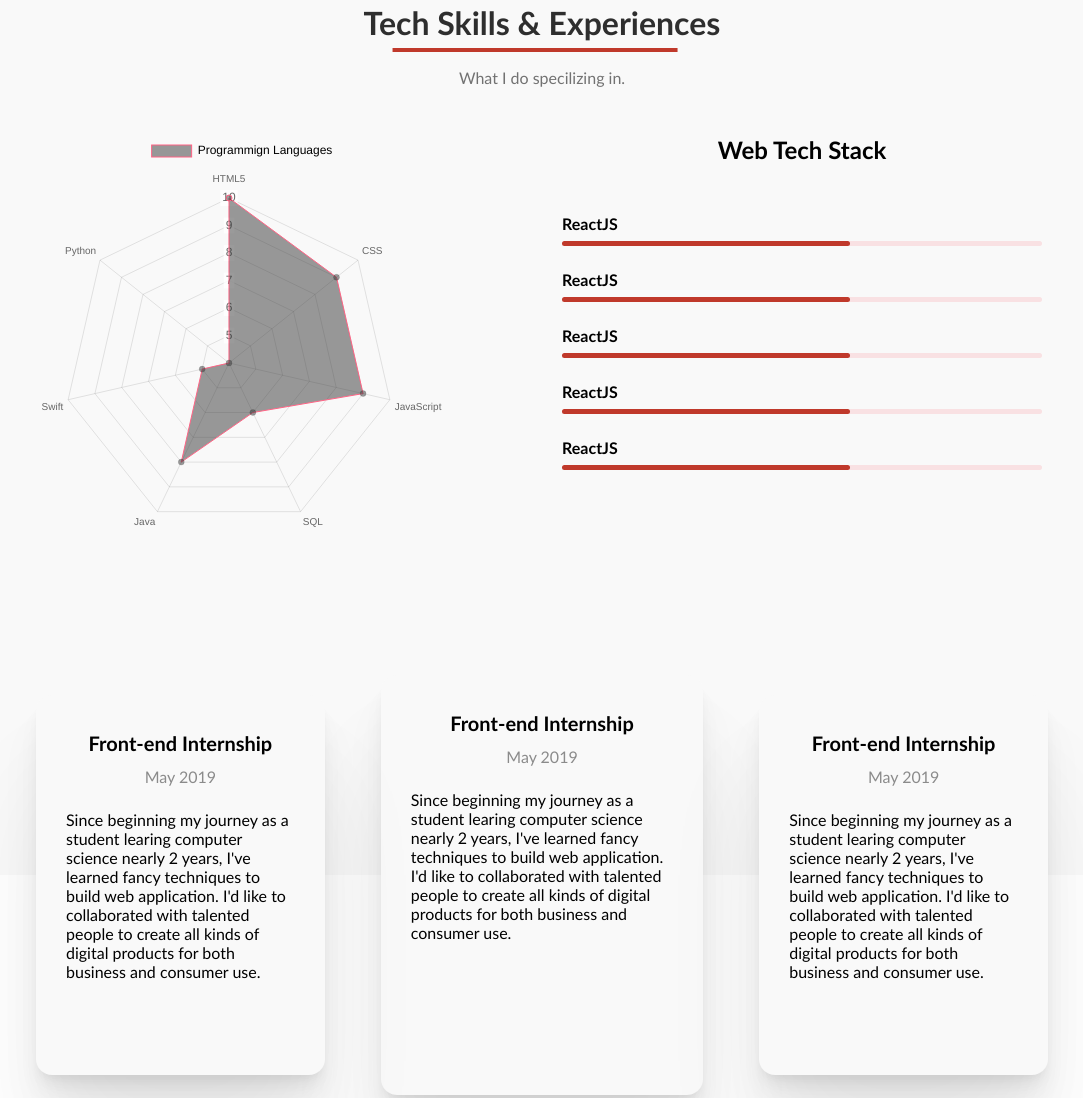
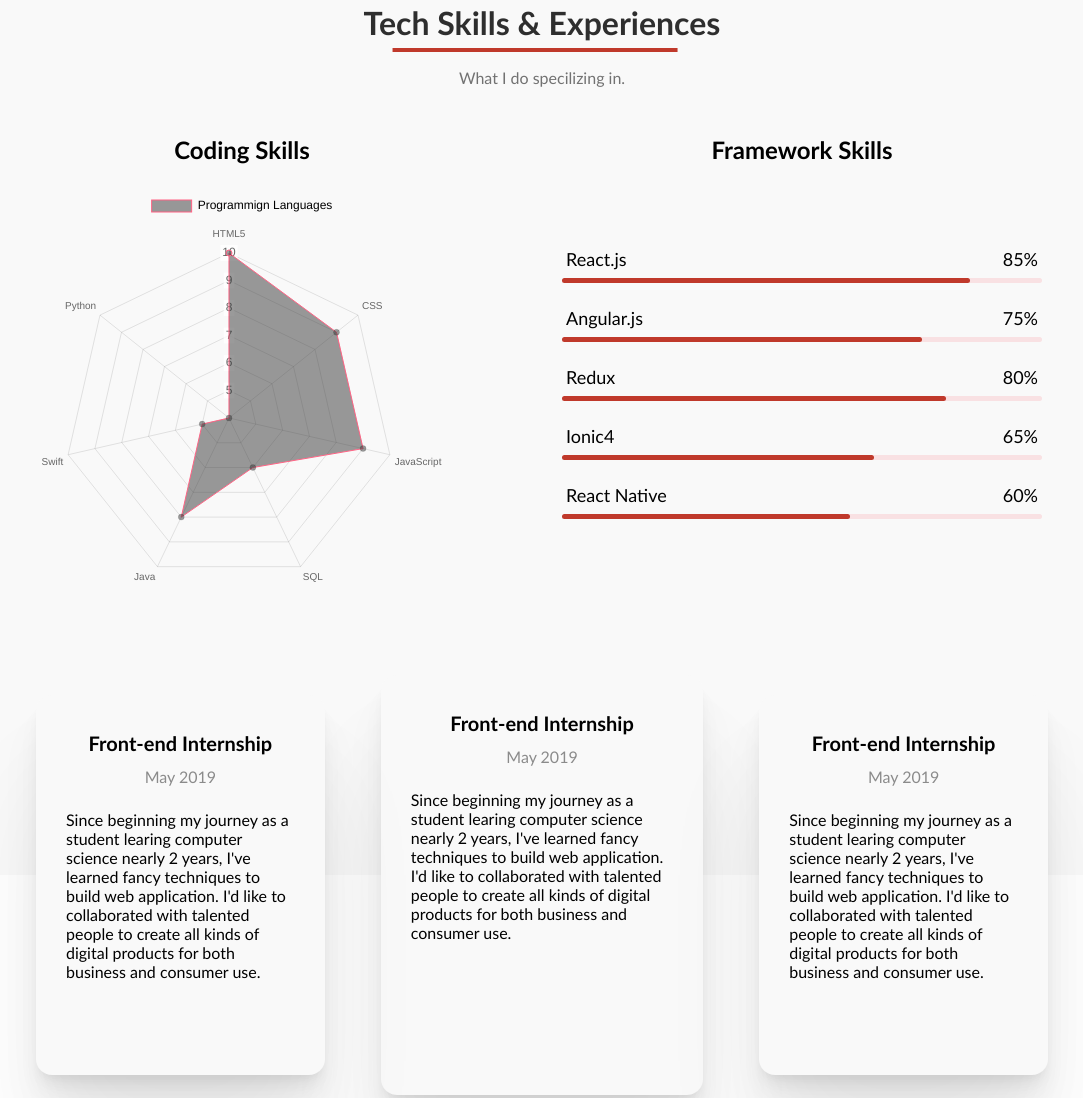
Before and after one commit to younggg96/person-website-guanggeng, a plain HTML site: page index.html in a window 1280 px wide. Shown: the part 2717-3815 px from the top of the page, without its empty margins (98-1181 px from the left). Drawn offline with nearby package versions, Linux system fonts and the light colour scheme; some packages are replaced by stand-ins of ours; a script that the page names is missing.

Commit message:
new update

```diff
--- a/index.html
+++ b/index.html
@@ -5,6 +5,7 @@
     <meta charset="UTF-8" />
     <meta name="viewport" content="width=device-width, initial-scale=1.0" />
     <link rel="stylesheet" href="style.css" />
+    <link rel="stylesheet" href="mobile.css" />
     <link rel="stylesheet" href="libs/glide/glide.core.min.css" />
     <link rel="stylesheet" href="libs/glide/glide.theme.min.css" />
     <link rel="stylesheet" href="https://unpkg.com/leaflet@1.7.1/dist/leaflet.css"
@@ -196,39 +197,55 @@
             <p class="intro">What I do specilizing in.</p>
             <div class="skills-experience-content">
                 <div class="skills-content">
+                    <h2>Coding Skills</h2>
                     <canvas id="myChart" width="400" height="400"></canvas>
                 </div>
                 <div class="experience-content">
-                    <h2>Web Tech Stack</h2>
+                    <h2>Framework Skills</h2>
                     <ul>
                         <li>
-                            <h4>ReactJS</h4>
+                            <div class="skill-title">
+                                <div class="title-content">React.js</div>
+                                <div class="skill-num">85%</div>
+                            </div>
                             <div class="meter">
-                                <div></div>
+                                <div class="meter-length1"></div>
                             </div>
                         </li>
                         <li>
-                            <h4>ReactJS</h4>
+                            <div class="skill-title">
+                                <div class="title-content">Angular.js</div>
+                                <div class="skill-num">75%</div>
+                            </div>
                             <div class="meter">
-                                <div></div>
+                                <div class="meter-length2"></div>
                             </div>
                         </li>
                         <li>
-                            <h4>ReactJS</h4>
+                            <div class="skill-title">
+                                <div class="title-content">Redux</div>
+                                <div class="skill-num">80%</div>
+                            </div>
                             <div class="meter">
-                                <div></div>
+                                <div class="meter-length3"></div>
                             </div>
                         </li>
                         <li>
-                            <h4>ReactJS</h4>
+                            <div class="skill-title">
+                                <div class="title-content">Ionic4</div>
+                                <div class="skill-num">65%</div>
+                            </div>
                             <div class="meter">
-                                <div></div>
+                                <div class="meter-length4"></div>
                             </div>
                         </li>
                         <li>
-                            <h4>ReactJS</h4>
+                            <div class="skill-title">
+                                <div class="title-content">React Native</div>
+                                <div class="skill-num">60%</div>
+                            </div>
                             <div class="meter">
-                                <div></div>
+                                <div class="meter-length5"></div>
                             </div>
                         </li>
                     </ul>
--- a/index.js
+++ b/index.js
@@ -3,7 +3,7 @@
 const headerEl = document.querySelector("header");
 const dataSectionEl = document.querySelector(".data-section");
 const scrollToTop = document.querySelector(".scrollToTop");
-const exploreBtnEl = document.querySelector(".explore-btn");
+const exploreBtnEls = document.querySelectorAll(".explore-btn");
 
 glide.on(["mount.after", "run.after"], () => {
     const caption = captionEl[glide.index]
@@ -38,6 +38,21 @@
 ScrollReveal().reveal('.intro-content',  { duration: 1000,  delay: 800 } );
 ScrollReveal().reveal('.github',  { duration: 500, delay: 1000 } );
 ScrollReveal().reveal('.social-icons', { duration: 500, delay: 1200 });
+
+ScrollReveal().reveal(".data-section", {
+    beforeReveal: () => {
+        anime({
+            targets: ".data-piece .num",
+            innerHTML: el => {
+                return [0, el.innerHTML];
+            },
+            duration: 2000,
+            round: 1,
+            easing: "easeInOutExpo"
+        });
+        dataSectionEl.style.backgroundPosition = `center calc(50% - ${dataSectionEL.getBoundingClientRect().bottom / 8}px)`
+    }
+});
 
 ScrollReveal().reveal(".data-section", {
     beforeReveal: () => {
@@ -141,6 +156,8 @@
 
 const scroll = new SmoothScroll('nav a[href*="#"], .scrollToTop a[href*="#"]');
 
-exploreBtnEl.addEventListener("click", () => {
-    scroll.animateScroll(document.querySelector("#about-me"));
+exploreBtnEls.forEach(exploreBtnEl => {
+    exploreBtnEl.addEventListener("click", () => {
+        scroll.animateScroll(document.querySelector("#about-me"));
+    });
 })
--- a/style.css
+++ b/style.css
@@ -17,7 +17,6 @@
 a:hover {
     text-decoration: underline !important;
 }
-
 
 /* color */
 
@@ -374,7 +373,14 @@
 }
 
 .skills-content {
+    display: flex;
+    flex-direction: column;
+    align-items: center;
     width: 400px;
+}
+
+.skills-content h2 {
+    margin-bottom: 26px;
 }
 
 .experience-content {
@@ -388,12 +394,26 @@
 
 .experience-content h2 {
     align-self: center;
-    margin-bottom: 26px;
+    margin-bottom: 10%;
 }
 
 .experience-content ul li {
     transform: translateX(10%);
     margin-top: 1.5rem;
+}
+
+.experience-content .skill-title {
+    width: 80%;
+    display: flex;
+    justify-content: space-between;
+    font-size: 18px;
+    padding: 0 4px;
+    margin-bottom: 8px;
+}
+
+.experience-content .skill-title i {
+    font-size: 18px;
+    margin-right: 6px;
 }
 
 .meter {
@@ -404,7 +424,35 @@
     margin-top: 0.5rem;
 }
 
-.meter>div {
+.meter .meter-length1 {
+    width: 85%;
+    height: 100%;
+    background-color: var(--primary-color);
+    border-radius: 3px;
+}
+
+.meter .meter-length2 {
+    width: 75%;
+    height: 100%;
+    background-color: var(--primary-color);
+    border-radius: 3px;
+}
+
+.meter .meter-length3 {
+    width: 80%;
+    height: 100%;
+    background-color: var(--primary-color);
+    border-radius: 3px;
+}
+
+.meter .meter-length4 {
+    width: 65%;
+    height: 100%;
+    background-color: var(--primary-color);
+    border-radius: 3px;
+}
+
+.meter .meter-length5 {
     width: 60%;
     height: 100%;
     background-color: var(--primary-color);
@@ -494,26 +542,28 @@
 }
 
 .portfolio-content {
-    width: 80vw;
+    width: 85vw;
 }
 
-.portfolio-content .portfolio-item {
+.portfolio-item {
     width: 16vw;
     height: 20vw;
     overflow: hidden;
     border-radius: 25px;
+    /* padding: 8px; */
+    margin: 0.5vw;
 }
 
 .portfolio-item img {
     border-radius: 25px;
-    padding: 5px;
     height: 100%;
     object-fit: cover;
+    transition: all 0.5s;
 }
 
 .portfolio-item img:hover {
-    transition: 0.2s;
-    transform: scale(1.4);
+    /* padding: 8px; */
+    transform: scale(1.2);
 }
 
 .scrollToTop {
@@ -544,6 +594,7 @@
 }
 
 /* contact me */
+
 .contact-info {
     display: grid;
     grid-template-columns: repeat(2, 1fr);
@@ -586,6 +637,7 @@
 }
 
 /* footer */
+
 .footer {
     width: 100%;
     height: 48px;
```
Also changed, not shown: mobile.css (added).
